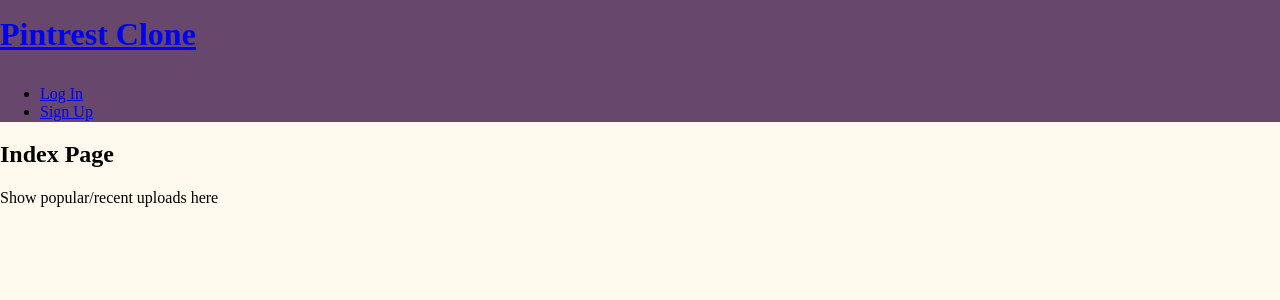
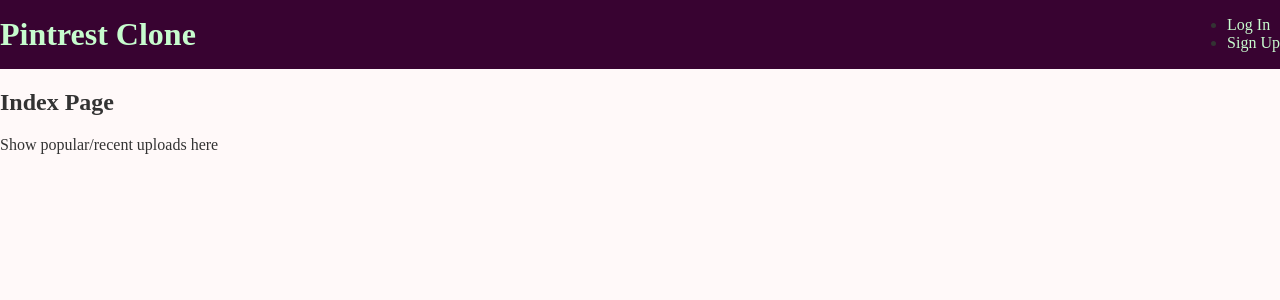
Before and after one commit to Sakeran/picture-app, a React (Create React App) app: page / in a window 1280 px wide. Shown: the top 300 px of the page. Built offline with nearby package versions, Linux system fonts and the light colour scheme.

Commit message:
Update stylesheets for main and Header component

```diff
--- a/src/Components/Header/Header.css
+++ b/src/Components/Header/Header.css
@@ -1,9 +1,16 @@
 .Header {
   margin: 0;
-  background-color: #67476C;
+  display: flex;
+  justify-content: space-between;
+  background: #380331;
 }
 
 .Header h1 {
   margin: 0;
   padding: 0.5em 0;
 }
+
+.Header a {
+  text-decoration: none;
+  color: #C7FCCE;
+}
--- a/src/Components/Header/Header.js
+++ b/src/Components/Header/Header.js
@@ -9,7 +9,7 @@ import './Header.css';
 const Header = (props) => (
   <header className="Header">
     <Link to="/">
-      <h1>Pintrest Clone</h1>
+      <h1 className="Header-Logo">Pintrest Clone</h1>
     </Link>
     <Nav user={props.user} />
   </header>
--- a/src/index.css
+++ b/src/index.css
@@ -1,5 +1,6 @@
 body {
   margin: 0;
   padding: 0;
-  background-color: #FFF8ED;
+  background: #FFF9F9;
+  color: #333;
 }
```
